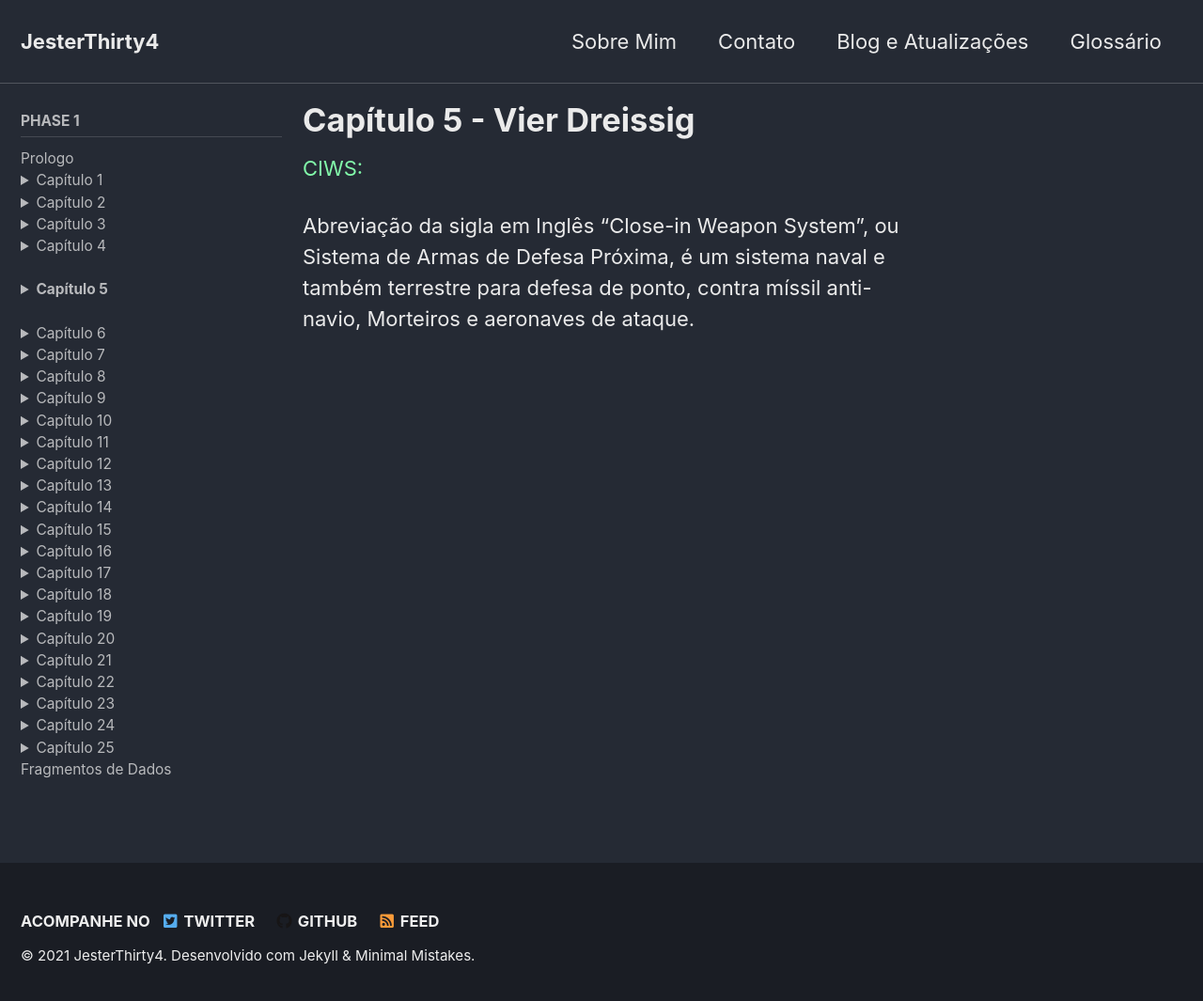
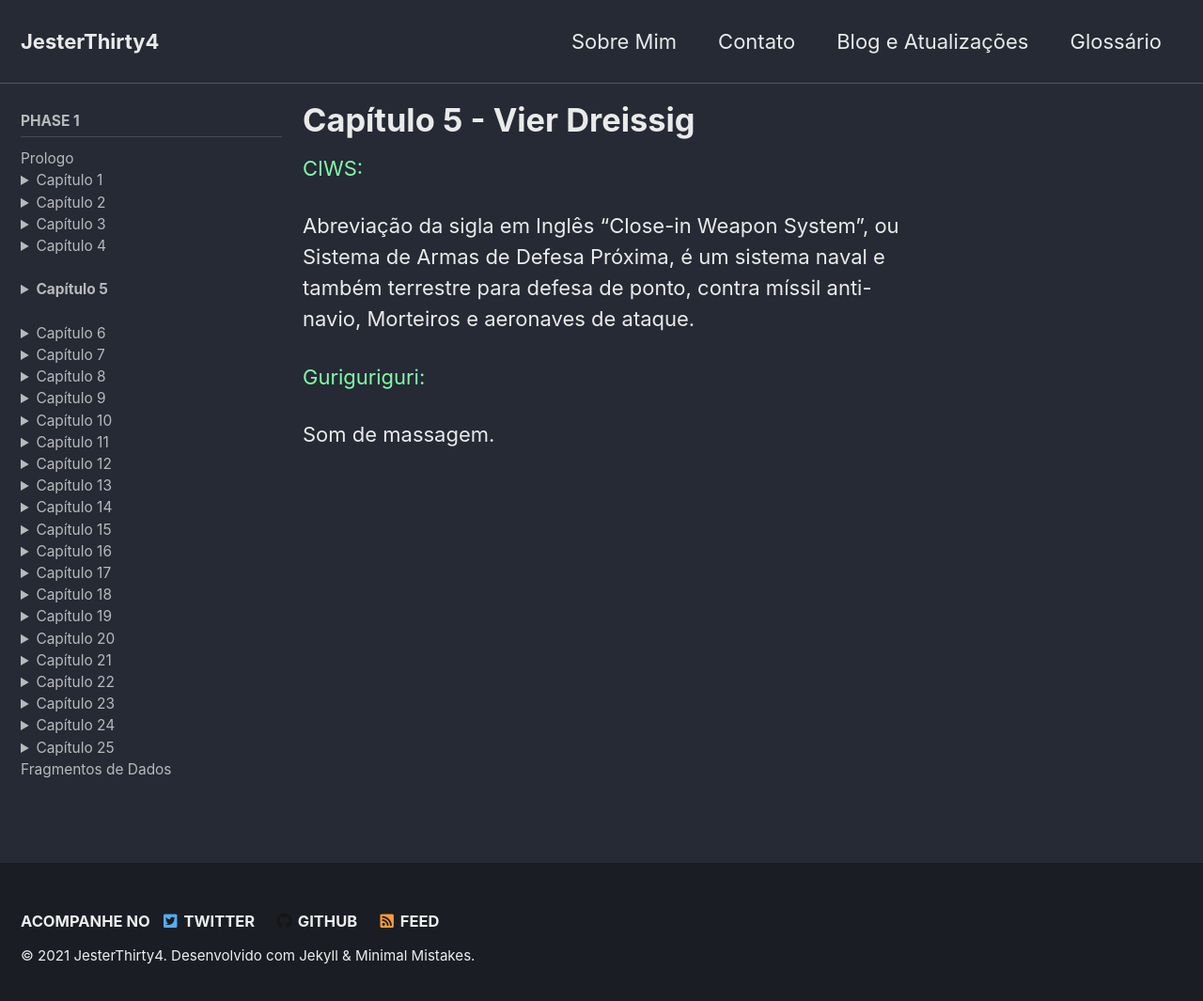
Before and after one commit to JesterThirty4/JesterThirty4.github.io, a Jekyll site: the page built from _pages/gch5.md, in a window 1280 px wide and 1073 px high. Shown: the top 1065 px of the window at 94% size. Built offline with Jekyll 4.4.1, drawn with Linux system fonts in a browser that asks for light colours; cached includes are drawn as plain includes.

Commit message:
Update gch5.md

```diff
--- a/_pages/gch5.md
+++ b/_pages/gch5.md
@@ -7,3 +7,4 @@ sidebar:
 ---
 
 <p style="color:#82faaa">CIWS:</p> Abreviação da sigla em Inglês "Close-in Weapon System", ou Sistema de Armas de Defesa Próxima, é um sistema naval e também terrestre para defesa de ponto, contra míssil anti-navio, Morteiros e aeronaves de ataque.
+<p style="color:#82faaa">Guriguriguri:</p> Som de massagem.
```
